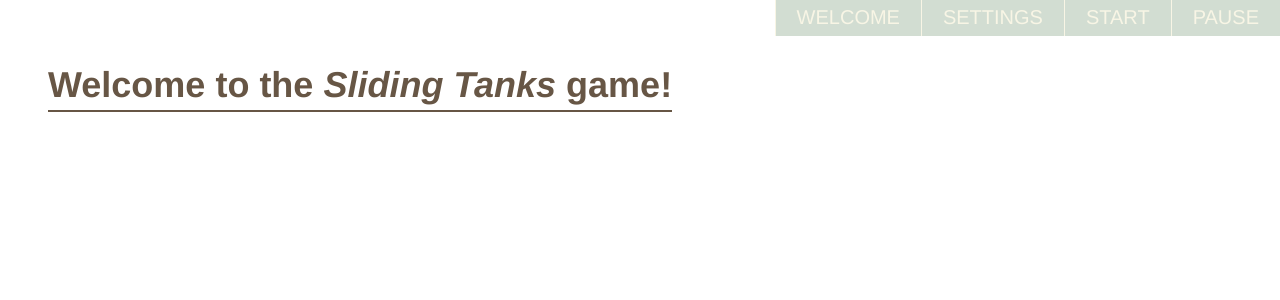
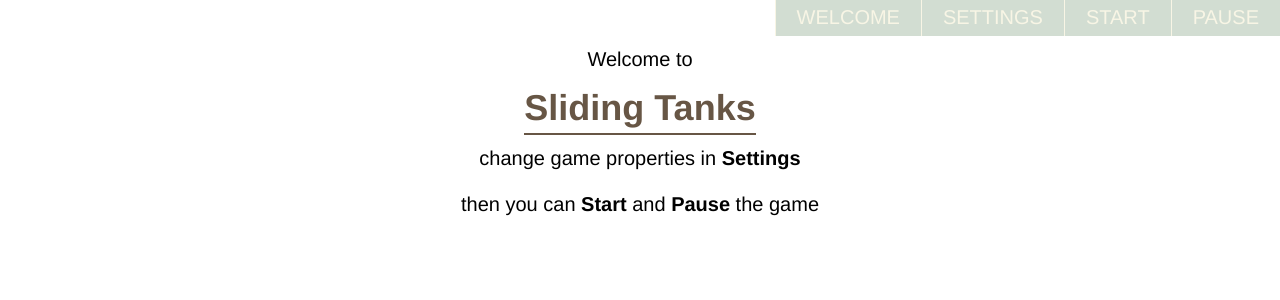
Before and after one commit to MarcinOstaszewski/sliding-tanks, a React (Create React App) app: page / in a window 1280 px wide. Shown: the top 300 px of the page. Built offline with nearby package versions, Linux system fonts and the light colour scheme.

Commit message:
improve Welcome screen

```diff
--- a/src/components/GameStateView/Welcome.Styled.jsx
+++ b/src/components/GameStateView/Welcome.Styled.jsx
@@ -7,6 +7,7 @@ import {
 
 const WelcomeStyled = styled.div`
     ${basicStyles}
+    align-items: center;
     h1 {
         ${headers.h1}
     }
--- a/src/components/GameStateView/Welcome.jsx
+++ b/src/components/GameStateView/Welcome.jsx
@@ -4,7 +4,10 @@ import WelcomeStyled from './Welcome.Styled';
 export default function Welcome() {
     return (
         <WelcomeStyled>
-            <h1>Welcome to the <em>Sliding Tanks</em> game!</h1>
+            <p>Welcome to</p>
+            <h1>Sliding Tanks</h1>
+            <p>change game properties in <strong>Settings</strong></p><br />
+            <p>then you can <strong>Start</strong> and <strong>Pause</strong> the game</p>
         </WelcomeStyled>
     )
 }
```
